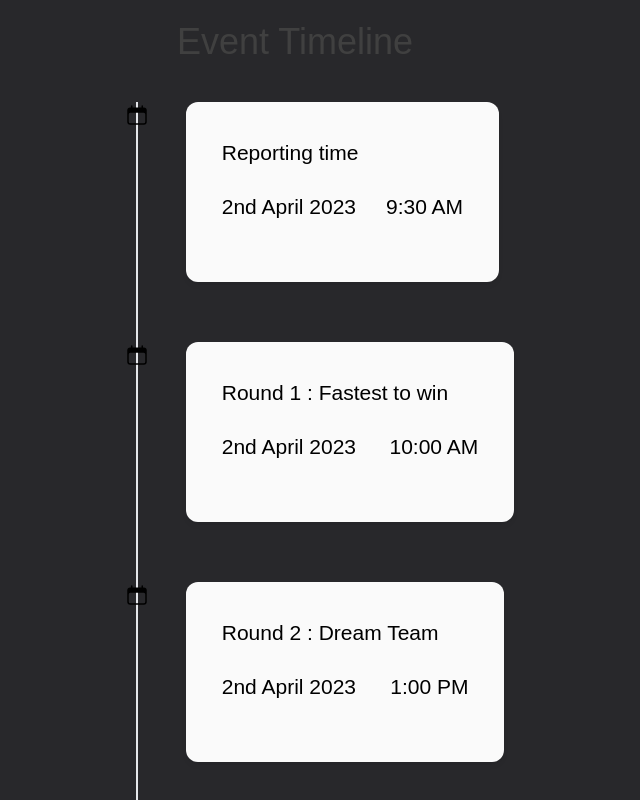
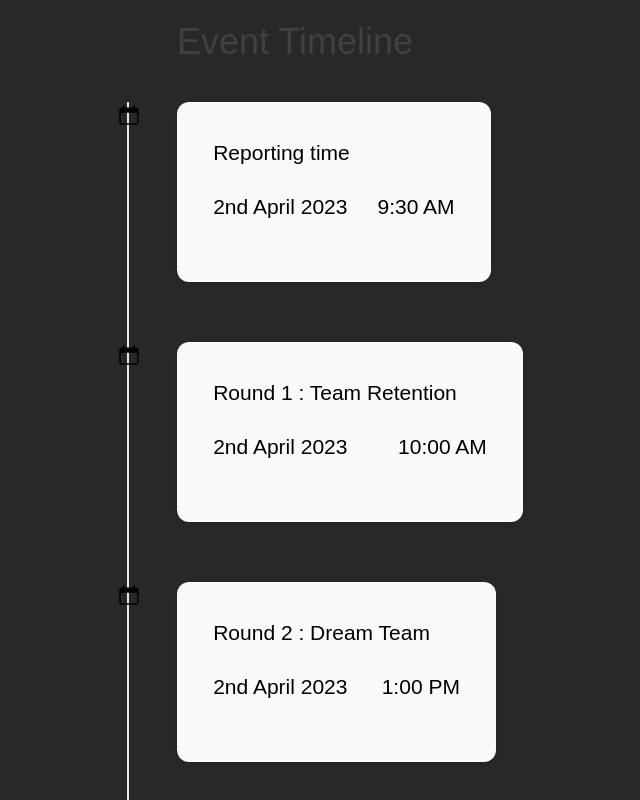
Before and after one commit to raptor-2001/sait-techfusion-2k23, a React (Vite) app: page /event/b2b in a window 1280 px wide. Shown: the part 810-1610 px from the top of the page, without its empty margins (330-970 px from the left). Built offline with nearby package versions, Linux system fonts and the light colour scheme.

Commit message:
b2b round updated

```diff
--- a/src/pages/Bid2Build.jsx
+++ b/src/pages/Bid2Build.jsx
@@ -126,9 +126,8 @@ const Bid2Build = () => {
                <div class="mb-4 flex justify-between">
                   <a
                      class="text-sm text-info transition duration-150 ease-in-out hover:text-info-600 focus:text-info-600 active:text-info-700 mr-5"
-                     >Round 1 : Fastest to win</a
+                     >Round 1 : Team Retention</a
                   >
-
                </div>
                <div class="mb-4 flex justify-between">
                   <a
```
